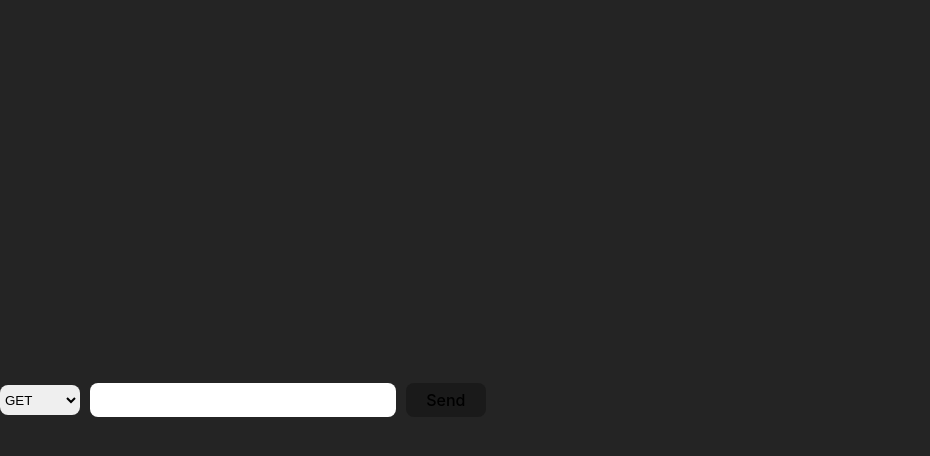
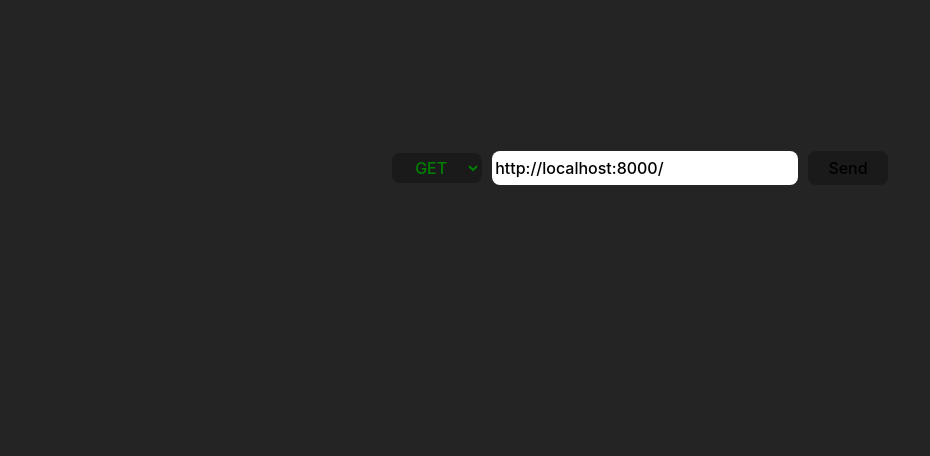
Before and after one commit to DawidPruski/Postman_lite, a React (Vite) app in the folder client/: page / in a window 1280 px wide. Shown: the top 456 px of the page, without its empty margins (0-930 px from the left). Built offline with nearby package versions, Linux system fonts and the light colour scheme.

Commit message:
Update HTML and CSS for sending panel

```diff
--- a/client/index.html
+++ b/client/index.html
@@ -7,7 +7,7 @@
     <title>EndpointTester</title>
   </head>
   <body>
-    <div id="root"></div>
+    <div id="panelSend"></div>
     <script type="module" src="/src/main.tsx"></script>
   </body>
 </html>
--- a/client/src/App.css
+++ b/client/src/App.css
@@ -1,38 +1,21 @@
-:root {
+body {
   font-family: Inter, system-ui, Avenir, Helvetica, Arial, sans-serif;
   line-height: 1.5;
   font-weight: 400;
-
   color-scheme: light dark;
   color: rgba(255, 255, 255, 0.87);
   background-color: #242424;
-
   font-synthesis: none;
   text-rendering: optimizeLegibility;
   -webkit-font-smoothing: antialiased;
   -moz-osx-font-smoothing: grayscale;
 }
 
-a {
-  font-weight: 500;
-  color: #646cff;
-  text-decoration: inherit;
-}
-a:hover {
-  color: #535bf2;
-}
-
-body {
-  margin: 0;
+#panelSend {
   display: flex;
-  place-items: center;
-  min-width: 320px;
-  min-height: 100vh;
-}
-
-h1 {
-  font-size: 3.2em;
-  line-height: 1.1;
+  justify-content: center;
+  align-items: center;
+  height: 40vh;
 }
 
 button {
@@ -59,10 +42,30 @@ button:focus-visible {
   margin-right: 10px;
   /* Parametry wielkości */
   height: 30px;
-    width: 80px;
+  width: 90px;
   border-radius: 8px;
   border: 1px solid transparent;
   transition: border-color 0.25s;
+  padding: flex;
+  /* Czionka */
+  font-size: 1em;
+  font-weight: 500;
+  font-family: inherit;
+  text-align: center;
+  color: inherit; /* Inherits color from selected option */
+  background-color: #1a1a1a;
+}
+
+.methodSelect option {
+  /* Czionka */
+  font-size: 1em;
+  font-weight: 500;
+  font-family: inherit;
+  text-align: center;
+}
+
+.methodSelect:hover {
+  border-color: #646cff;
 }
 
 .inputUrl {
@@ -74,20 +77,16 @@ button:focus-visible {
   border-radius: 8px;
   border: 1px solid transparent;
   transition: border-color 0.25s;
+  font-size: 1em;
+  font-weight: 500;
+  font-family: inherit;
 }
 
 .inputUrl:hover {
   border-color: #646cff;
 }
+
 .inputUrl:focus,
 .inputUrl:focus-visible {
   outline: 4px auto -webkit-focus-ring-color;
 }
-
-.panelSend {
-  /*Komentarz: Panel na środku */
-  margin: auto;
-  display: flex;
-  flex-direction: row;
-  align-items: center;
-}
--- a/client/src/App.tsx
+++ b/client/src/App.tsx
@@ -1,23 +1,35 @@
-// import './App.css'
+import { useEffect, useState } from 'react';
+import './App.css'
+import { CommunicatorToClient } from './controllers/Communicator'
 
 function App() {
+    const [selectedColor, setSelectedColor] = useState('green');
+
+    const handleSelectChange = (event: React.ChangeEvent<HTMLSelectElement>) => {
+        const selectedOption = event.target.options[event.target.selectedIndex];
+        setSelectedColor(selectedOption.style.color);
+    };
+
+    useEffect(() => {
+        CommunicatorToClient.SelectMethod();
+    }, []);
 
     return (
         <>
-            <body>
-                <div className="panelSend">
-                    <select className="methodSelect" id="method">
-                        <option value="GET">GET</option>
-                        <option value="POST">POST</option>
-                        <option value="PUT">PUT</option>
-                        <option value="DELETE">DELETE</option>
-                        <option value="PATCH">PATCH</option>
-                    </select>
-                    <input className="inputUrl" type="text" name="inputUrl" id="inputUrl" />
-                    <button className="sendButton" type="submit" id="sendButton">Send</button>
-                </div>
-                <script src="src/App.tsx"></script>
-            </body>
+            <select
+                className="methodSelect"
+                id="methodSelect"
+                onChange={handleSelectChange}
+                style={{ color: selectedColor }}
+            >
+                <option value="GET" style={{ color: 'green' }}>GET</option>
+                <option value="POST" style={{ color: 'yellow' }}>POST</option>
+                <option value="PUT" style={{ color: 'cyan' }}>PUT</option>
+                <option value="DELETE" style={{ color: 'red' }}>DELETE</option>
+                <option value="PATCH" style={{ color: 'white' }}>PATCH</option>
+            </select>
+            <input className="inputUrl" type="text" name="inputUrl" id="inputUrl" defaultValue="http://localhost:8000/"/>
+            <button className="sendButton" type="submit" id="sendButton">Send</button>
         </>
     )
 }
--- a/client/src/controllers/Communicator.ts
+++ b/client/src/controllers/Communicator.ts
@@ -1,8 +1,14 @@
 export class CommunicatorToClient {
     static SelectMethod() {
-        const method = document.getElementById("method") as HTMLSelectElement;
-        if (method) {
-            console.log(method.value);
+        const method = document.getElementById("methodSelect") as HTMLSelectElement;
+        const sendMethod = document.getElementById("sendButton") as HTMLButtonElement;
+        const inputUrl = document.getElementById("inputUrl") as HTMLInputElement;
+
+        if (sendMethod) {
+            sendMethod.addEventListener('click', () => {
+                console.log("Method: " + method.value + " Url: " + inputUrl.value);
+
+            })
         } else {
             console.error("Method select element not found");
         }
--- a/client/src/main.tsx
+++ b/client/src/main.tsx
@@ -2,7 +2,7 @@ import { StrictMode } from 'react'
 import { createRoot } from 'react-dom/client'
 import App from './App.tsx'
 
-createRoot(document.getElementById('root')!).render(
+createRoot(document.getElementById('panelSend')!).render(
   <StrictMode>
     <App />
   </StrictMode>,
```
Lines whose indentation alone changed are shown as unchanged.
